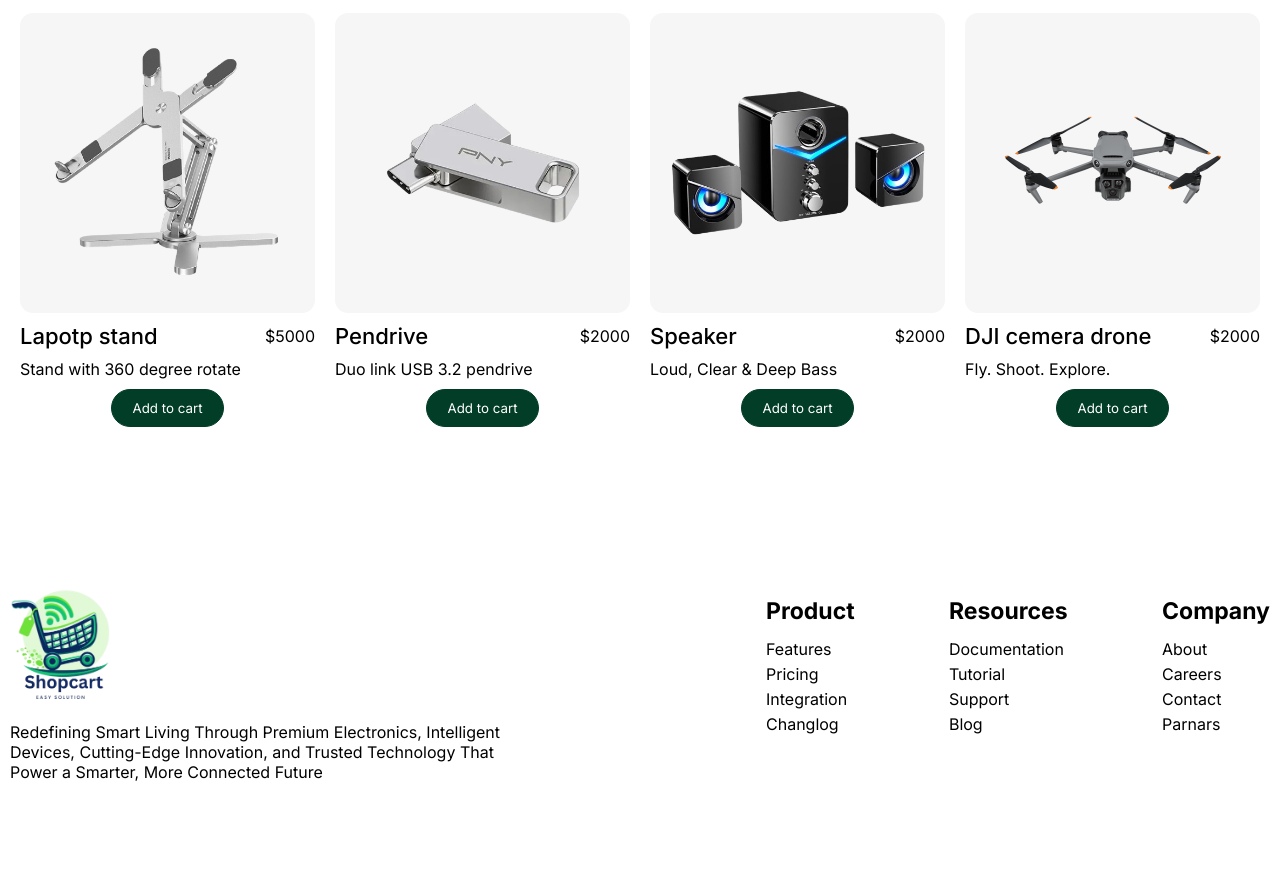
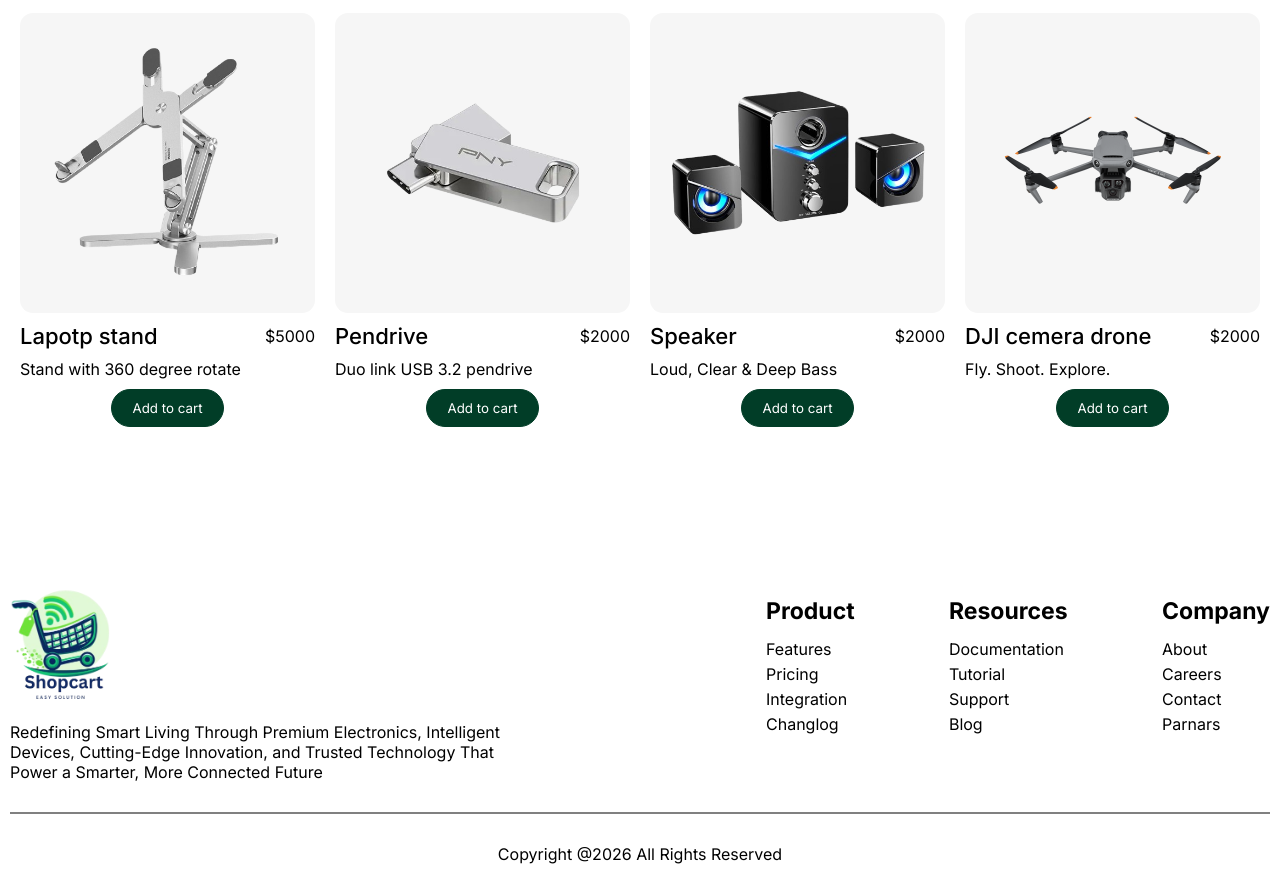
Before and after one commit to md-mohosin/shop-cart, a website built with Vite: page index.html in a window 1280 px wide. Shown: the part 1782-2656 px from the top of the page. Before the commit the page ends 2564 px from the top, so only its background shows below. Built offline with nearby package versions, Linux system fonts and the light colour scheme.

Commit message:
create footer

```diff
--- a/index.html
+++ b/index.html
@@ -67,7 +67,8 @@
   </section>
 
 
-  <footer class="footer-section container content">
+  <footer class="container content">
+    <div class="footer-section">
       <div class="footer-content">
         <img class="footer-logo" src="./src/images/logo.png" alt="">
         <p class="company-title">Redefining Smart Living Through Premium Electronics, Intelligent Devices, Cutting-Edge
@@ -103,8 +104,12 @@
           </ul>
         </div>
       </div>
+    </div>
+    <div class="divider"></div>
+    <div>
+      <p class="footer-bottom-text">Copyright @2026 All Rights Reserved</p>
+    </div>
   </footer>
-
   <script src="./src/shop.js"></script>
 </body>
 
--- a/src/style.css
+++ b/src/style.css
@@ -255,6 +255,16 @@
     width: 100px;
 }
 
+.divider{
+    border: 1px solid gray;
+    margin: 30px 0;
+}
+
+.footer-bottom-text{
+    text-align: center;padding-bottom: 10px;
+}
+
+
 
 
 
@@ -374,7 +384,7 @@
     }
 
 
-    .footer-link{
+    .footer-link {
         flex-direction: column;
     }
 }
```
Lines whose indentation alone changed are shown as unchanged.
